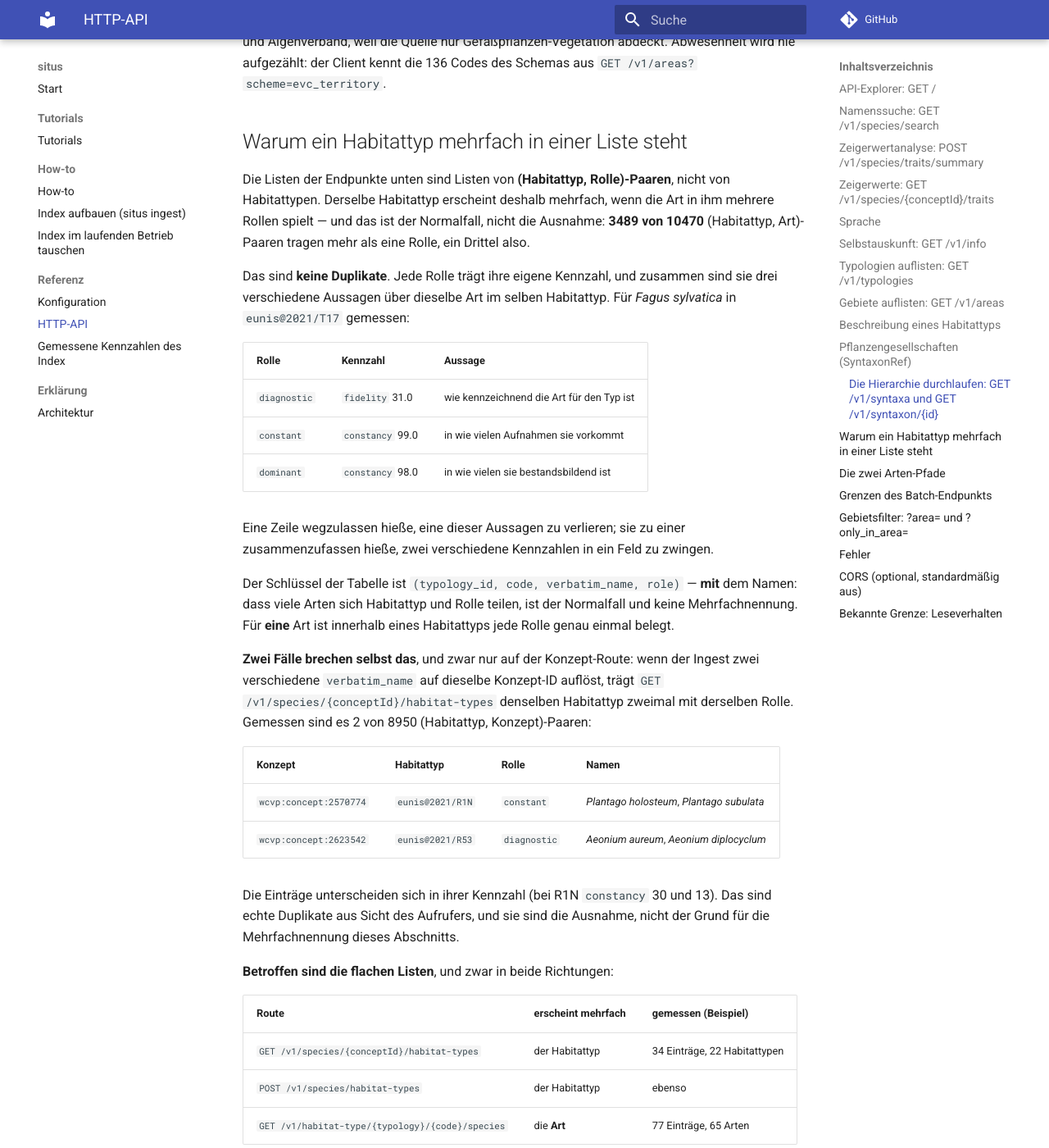
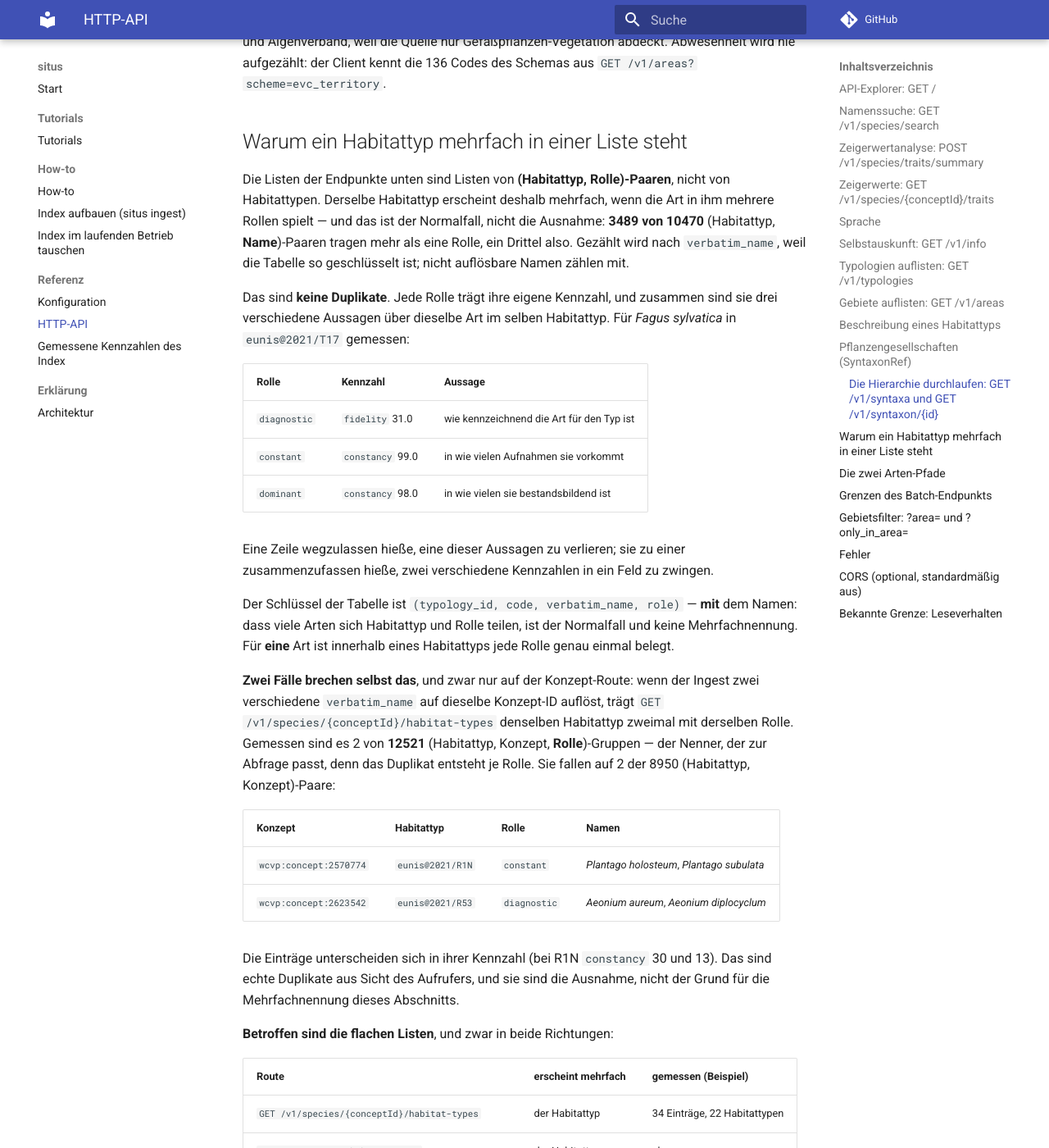
Before and after one commit to jobrunner/situs, an MkDocs documentation site: the page built from docs/reference/http-api.md, in a window 1280 px wide and 1400 px high, scrolled down 11984 px. Shown: the whole window at 82% size. Built offline with MkDocs 1.6.1 and Material for MkDocs 9.7.7, drawn with Linux system fonts in a browser that asks for light colours; comment, search, counter and statistics services are not loaded.

Commit message:
docs: die gemessenen Einheiten benennen und die Nenner trennen
Vier Befunde aus dem Copilot-Review, alle berechtigt.

3489 von 10470 sind (Habitattyp, Name)-Paare, nicht (Habitattyp, Art): gezaehlt
wird nach verbatim_name, weil die Tabelle so geschluesselt ist, und die 2173
nicht auflösbaren Namen zaehlen mit. Steht jetzt so in CLAUDE.md und in
http-api.md, wie es in measured-index.md schon stand.

Der Bruch "2 von 8950" mischte zwei Einheiten. Die gezeigte Abfrage gruppiert
nach (typology, code, concept_id, role), ihr Nenner ist also 12521, nicht
8950. Beide Zahlen stimmen einzeln — sie stehen jetzt getrennt da: 2 von 12521
Gruppen, die auf 2 von 8950 Paaren liegen.

Und die ASCII-Umschrift in den beiden OpenAPI-Beschreibungen ist weg
("Faelle", "loest" neben vorhandenen Umlauten). Die Regel, Umlaute zu
umschreiben, gilt fuer Commit-Botschaften, nicht fuer ausgelieferte
Beschreibungstexte.

Claude-Session: https://claude.ai/code/session_01T3rGJwxZSeJTKdSbhgxqhY

```diff
--- a/docs/reference/http-api.md
+++ b/docs/reference/http-api.md
@@ -514,8 +514,9 @@ kennt die 136 Codes des Schemas aus `GET /v1/areas?scheme=evc_territory`.
 Die Listen der Endpunkte unten sind Listen von **(Habitattyp, Rolle)-Paaren**,
 nicht von Habitattypen. Derselbe Habitattyp erscheint deshalb mehrfach, wenn
 die Art in ihm mehrere Rollen spielt — und das ist der Normalfall, nicht die
-Ausnahme: **3489 von 10470** (Habitattyp, Art)-Paaren tragen mehr als eine
-Rolle, ein Drittel also.
+Ausnahme: **3489 von 10470** (Habitattyp, **Name**)-Paaren tragen mehr als
+eine Rolle, ein Drittel also. Gezählt wird nach `verbatim_name`, weil die
+Tabelle so geschlüsselt ist; nicht auflösbare Namen zählen mit.
 
 Das sind **keine Duplikate**. Jede Rolle trägt ihre eigene Kennzahl, und
 zusammen sind sie drei verschiedene Aussagen über dieselbe Art im selben
@@ -538,7 +539,9 @@ Habitattyps jede Rolle genau einmal belegt.
 **Zwei Fälle brechen selbst das**, und zwar nur auf der Konzept-Route: wenn der
 Ingest zwei verschiedene `verbatim_name` auf dieselbe Konzept-ID auflöst, trägt
 `GET /v1/species/{conceptId}/habitat-types` denselben Habitattyp zweimal mit
-derselben Rolle. Gemessen sind es 2 von 8950 (Habitattyp, Konzept)-Paaren:
+derselben Rolle. Gemessen sind es 2 von **12521** (Habitattyp, Konzept,
+**Rolle**)-Gruppen — der Nenner, der zur Abfrage passt, denn das Duplikat
+entsteht je Rolle. Sie fallen auf 2 der 8950 (Habitattyp, Konzept)-Paare:
 
 | Konzept | Habitattyp | Rolle | Namen |
 |---|---|---|---|
```
Also changed, not shown: CLAUDE.md (+7 -3 lines), docs/reference/measured-index.md (+3 -1 lines), 2 other files.
